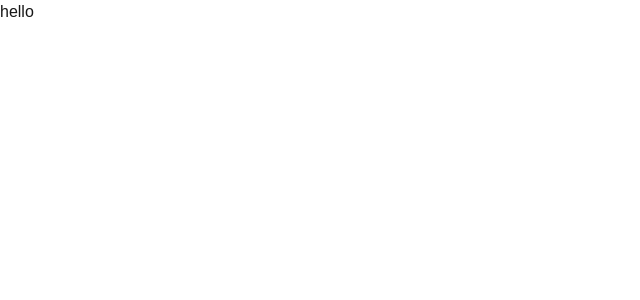
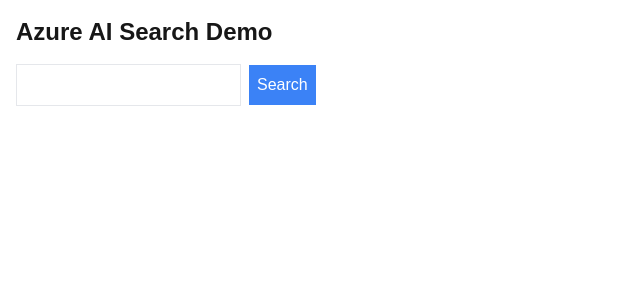
Before and after one commit to MartinKondor/azure-ai-search-nextjs, a Next.js app: page / in a window 1280 px wide. Shown: the top 300 px of the page, without its empty margins (0-640 px from the left). Built offline with nearby package versions, Linux system fonts and the light colour scheme.

Commit message:
add base ui

```diff
--- /dev/null
+++ b/app/components/Upload.tsx
@@ -0,0 +1,36 @@
+'use client';
+import { useState } from 'react';
+
+export default function Upload() {
+  const [query, setQuery] = useState('');
+  const [results, setResults] = useState([]);
+
+  const handleSearch = async () => {
+    const response = await fetch(`/api/search?q=${encodeURIComponent(query)}`);
+    const data = await response.json();
+    setResults(data.results);
+  };
+
+  return (
+    <div className="p-4">
+      <h1 className="text-2xl font-bold mb-4">Azure AI Search Demo</h1>
+      <input
+        type="text"
+        value={query}
+        onChange={(e) => setQuery(e.target.value)}
+        className="border p-2 mr-2"
+      />
+      <button onClick={handleSearch} className="bg-blue-500 text-white p-2">
+        Search
+      </button>
+      <div className="mt-4">
+        {results.map((result, index) => (
+          <div key={index} className="mb-2">
+            {/* Display your search results here */}
+            <pre>{JSON.stringify(result, null, 2)}</pre>
+          </div>
+        ))}
+      </div>
+    </div>
+  );
+}
--- a/app/page.tsx
+++ b/app/page.tsx
@@ -1,7 +1,5 @@
+import Upload from './components/Upload';
+
 export default function Home() {
-  return (
-    <div>
-      <p>hello</p>
-    </div>
-  );
+  return <Upload />;
 }
--- /dev/null
+++ b/lib/client-utils.ts
@@ -0,0 +1,6 @@
+import { type ClassValue, clsx } from 'clsx';
+import { twMerge } from 'tailwind-merge';
+
+export function cn(...inputs: ClassValue[]) {
+  return twMerge(clsx(inputs));
+}
```
